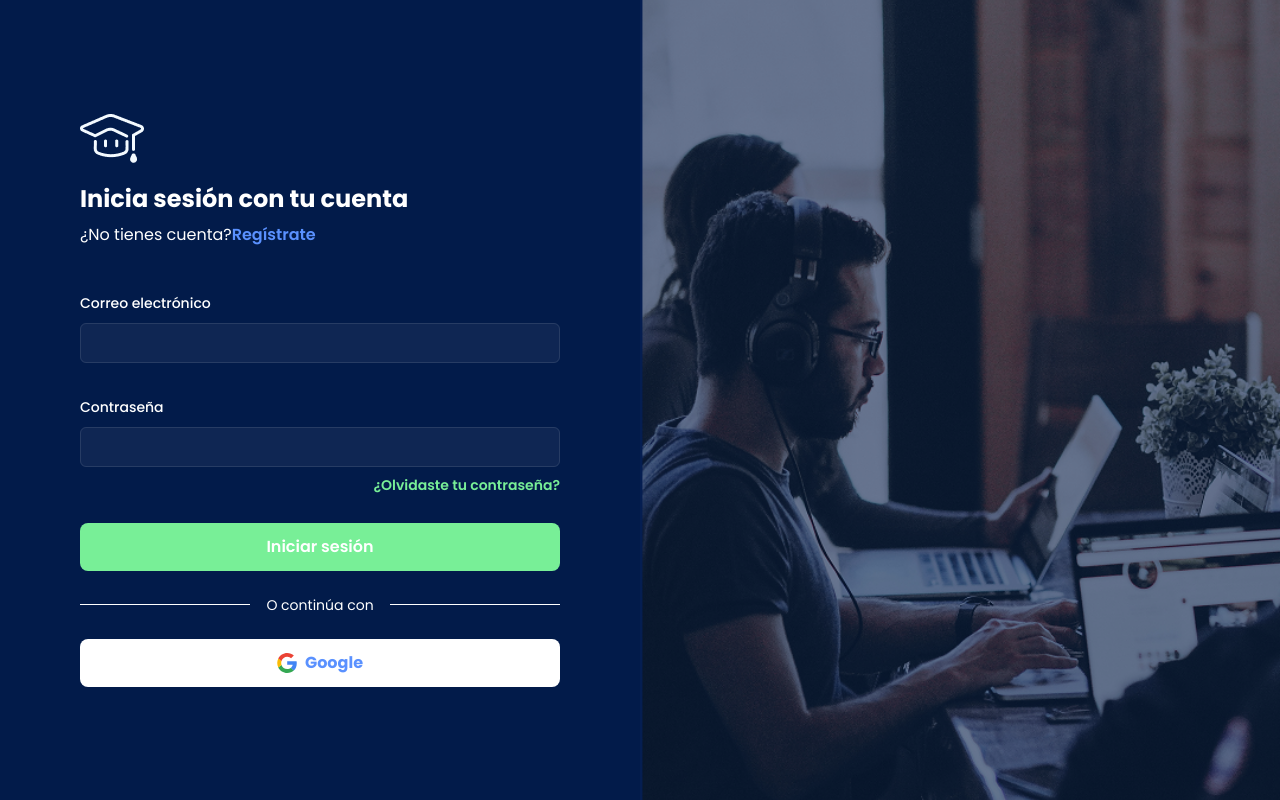
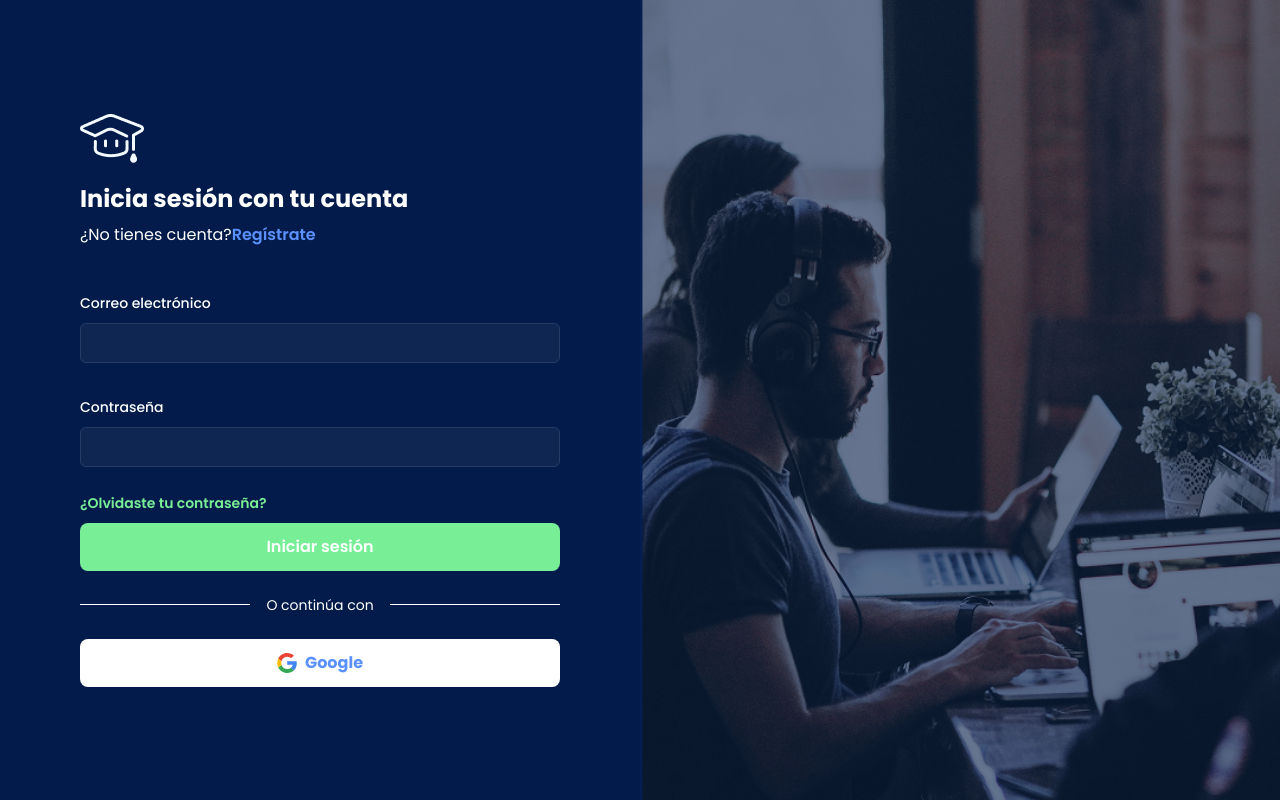
Before and after one commit to Ander45Portafol/YonJob, a React (Vite) app: page / in a window 1280 px wide. Built offline with nearby package versions, Linux system fonts and the light colour scheme.

Commit message:
Login simulado

```diff
--- a/package.json
+++ b/package.json
@@ -16,6 +16,7 @@
     "react": "^19.2.0",
     "react-dom": "^19.2.0",
     "react-router-dom": "^7.11.0",
+    "sweetalert2": "^11.26.17",
     "tailwindcss": "^4.1.18"
   },
   "devDependencies": {
--- a/src/Pages/Login.jsx
+++ b/src/Pages/Login.jsx
@@ -1,20 +1,37 @@
 import { useState } from "react";
 import { useNavigate } from "react-router-dom";
+import Swal from "sweetalert2";
 
 export function Login() {
   const [usuario, setUsuario] = useState({
     email: "",
-        password: ""
+    password: "",
   });
 
   const inputsUpdate = (e) => {
     const { name, value } = e.target;
-        setUsuario({ ...usuario, [name]: value })
+    setUsuario({ ...usuario, [name]: value });
+  };
+  const navigate = useNavigate();
+  const validateLogin = (e) => {
+    console.log("Hola mundo");
+    e.preventDefault();
+    if (usuario.email === "" || usuario.password === "") {
+      Swal.fire({
+        title: "Datos vacios",
+        text: "Por favor, ingresar usuario y clave",
+        buttonsStyling: false, // 🔥 esto permite que Tailwind controle el botón
+        icon: "error",
+        customClass: {
+          confirmButton:
+            "bg-blue-900 hover:bg-blue-700 text-white font-bold py-2 px-4 rounded shadow-md",
+        },
+      });
+      return false;
+    } else {
+      navigate("/Admin");
     }
-    const navigate=useNavigate()
-    const validateLogin=()=>{
-        navigate("/Admin")
-    }
+  };
 
   return (
     <div className="w-full h-screen flex flex-row bg-[#051E51]">
@@ -31,7 +48,7 @@ export function Login() {
             Regístrate
           </a>
         </p>
-        <form>
+        <form onSubmit={validateLogin}>
           <div className="space-y-12">
             <div className="mt-6 grid grid-cols-1 gap-x-6 gap-y-8 sm:grid-cols-6">
               <div className="sm:col-span-6">
@@ -47,7 +64,7 @@ export function Login() {
                       id="email"
                       type="email"
                       name="email"
-                      value={usuario.email}
+                      value={usuario.email || ""}
                       onChange={inputsUpdate}
                       placeholder=""
                       className="block w-full rounded-md bg-white/5 px-3 py-1.5 text-base text-white outline-1 -outline-offset-1 outline-white/10 placeholder:text-gray-500 focus:outline-2 focus:-outline-offset-2 focus:outline-indigo-500 sm:text-sm/6 h-10"
@@ -66,9 +83,9 @@ export function Login() {
                   <div className="mt-2">
                     <input
                       id="password"
-                      type="text"
+                      type="password"
                       name="password"
-                      value={usuario.password}
+                      value={usuario.password || ""}
                       onChange={inputsUpdate}
                       placeholder=""
                       className="block w-full rounded-md bg-white/5 px-3 py-1.5 text-base text-white outline-1 -outline-offset-1 outline-white/10 placeholder:text-gray-500 focus:outline-2 focus:-outline-offset-2 focus:outline-indigo-500 sm:text-sm/6 h-10"
@@ -78,17 +95,21 @@ export function Login() {
               </div>
             </div>
           </div>
-        </form>
-        <a className="text-[#78EF97] font-semibold text-sm mt-2 mb-5 cursor-pointer self-end">
+          <div className="pt-6">
+            <a className="text-[#78EF97] font-semibold text-sm mt-5 mb-5 cursor-pointer self-end">
               ¿Olvidaste tu contraseña?
             </a>
 
             <div>
-          <button onClick={validateLogin} className="w-full h-12 bg-[#78EF97] text-white font-semibold rounded-lg mt-2">
+              <button
+                className="w-full h-12 bg-[#78EF97] text-white font-semibold rounded-lg mt-2"
+                type="submit"
+              >
                 Iniciar sesión
               </button>
             </div>
-
+          </div>
+        </form>
         <div className="flex items-center my-6">
           <span className="flex-1 h-px bg-white"></span>
           <span className="px-4 text-white text-sm">O continúa con</span>
```
Also changed, not shown: 1 other file (tests, documents, lock files or other folders). Lines whose indentation alone changed are shown as unchanged.
